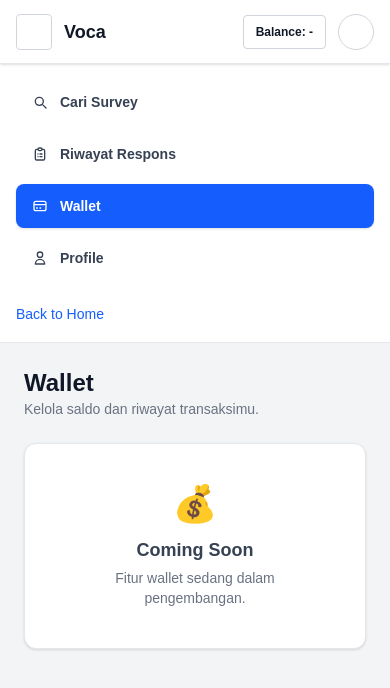
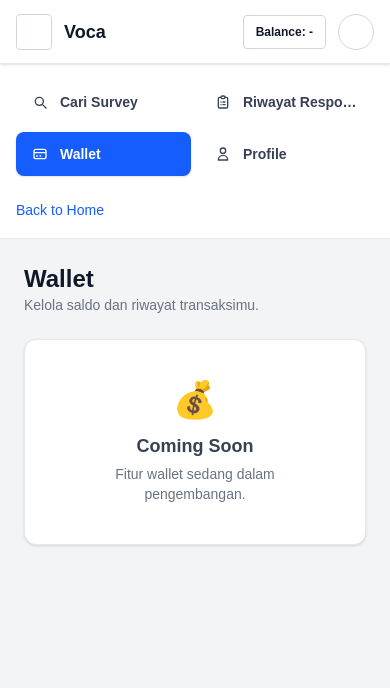
Before and after one commit to Murito-01/voca-app, a Next.js app: page /responder/wallet in a window 390 px wide. Shown: the top 688 px of the page. Built offline with nearby package versions, Linux system fonts and the light colour scheme; no server answers.

Commit message:
refactor: extract sidebar component for shared navigation logic across creator and responder views

```diff
--- a/src/components/creator/CreatorSidebar.tsx
+++ b/src/components/creator/CreatorSidebar.tsx
@@ -1,9 +1,8 @@
 'use client'
 
-import Link from 'next/link'
-import { usePathname } from 'next/navigation'
+import Sidebar, { type NavItem } from '@/components/ui/Sidebar'
 
-const navItems = [
+const navItems: NavItem[] = [
   {
     href: '/creator',
     label: 'My Surveys',
@@ -43,38 +42,5 @@ const navItems = [
 ]
 
 export default function CreatorSidebar() {
-  const pathname = usePathname()
-
-  const itemClass = (href: string) => {
-    const isActive =
-      href === '/creator'
-        ? pathname === '/creator'
-        : pathname.startsWith(href)
-
-    return `flex items-center gap-3 w-full rounded-lg px-4 py-3 text-left text-sm font-semibold transition-colors cursor-pointer ${
-      isActive
-        ? 'bg-blue-600 text-white shadow-sm'
-        : 'text-gray-700 hover:bg-gray-100'
-    }`
-  }
-
-  return (
-    <aside className="w-full border-b border-gray-200 bg-white px-4 py-4 md:sticky md:top-16 md:h-[calc(100vh-4rem)] md:w-64 md:shrink-0 md:overflow-y-auto md:border-b-0 md:border-r md:px-5">
-      <nav className="grid grid-cols-2 gap-2 sm:grid-cols-4 md:grid-cols-1">
-        {navItems.map((item) => (
-          <Link key={item.href} href={item.href} className={itemClass(item.href)}>
-            {item.icon}
-            <span className="truncate">{item.label}</span>
-          </Link>
-        ))}
-      </nav>
-
-      <Link
-        href="/"
-        className="mt-6 inline-flex text-sm font-medium text-blue-600 hover:underline"
-      >
-        Back to Home
-      </Link>
-    </aside>
-  )
+  return <Sidebar navItems={navItems} basePath="/creator" />
 }
--- a/src/components/responder/ResponderSidebar.tsx
+++ b/src/components/responder/ResponderSidebar.tsx
@@ -1,9 +1,8 @@
 'use client'
 
-import Link from 'next/link'
-import { usePathname } from 'next/navigation'
+import Sidebar, { type NavItem } from '@/components/ui/Sidebar'
 
-const navItems = [
+const navItems: NavItem[] = [
   {
     href: '/responder/explore',
     label: 'Cari Survey',
@@ -43,38 +42,5 @@ const navItems = [
 ]
 
 export default function ResponderSidebar() {
-  const pathname = usePathname()
-
-  const itemClass = (href: string) => {
-    const isActive =
-      href === '/responder'
-        ? pathname === '/responder'
-        : pathname.startsWith(href)
-
-    return `flex items-center gap-3 w-full rounded-lg px-4 py-3 text-left text-sm font-semibold transition-colors cursor-pointer ${
-      isActive
-        ? 'bg-blue-600 text-white shadow-sm'
-        : 'text-gray-700 hover:bg-gray-100'
-    }`
-  }
-
-  return (
-    <aside className="w-full border-b border-gray-200 bg-white px-4 py-4 md:sticky md:top-16 md:h-[calc(100vh-4rem)] md:w-64 md:overflow-y-auto md:border-b-0 md:border-r md:px-5">
-      <nav className="grid gap-2">
-        {navItems.map((item) => (
-          <Link key={item.href} href={item.href} className={itemClass(item.href)}>
-            {item.icon}
-            {item.label}
-          </Link>
-        ))}
-      </nav>
-
-      <Link
-        href="/"
-        className="mt-6 inline-flex text-sm font-medium text-blue-600 hover:underline"
-      >
-        Back to Home
-      </Link>
-    </aside>
-  )
+  return <Sidebar navItems={navItems} basePath="/responder" />
 }
--- /dev/null
+++ b/src/components/ui/Sidebar.tsx
@@ -0,0 +1,54 @@
+'use client'
+
+import Link from 'next/link'
+import { usePathname } from 'next/navigation'
+import { type ReactNode } from 'react'
+
+export interface NavItem {
+  href: string
+  label: string
+  icon: ReactNode
+}
+
+interface SidebarProps {
+  navItems: NavItem[]
+  /** The exact path that should only match on strict equality (e.g. '/creator' or '/responder') */
+  basePath: string
+}
+
+export default function Sidebar({ navItems, basePath }: SidebarProps) {
+  const pathname = usePathname()
+
+  const itemClass = (href: string) => {
+    const isActive =
+      href === basePath
+        ? pathname === basePath
+        : pathname.startsWith(href)
+
+    return `flex items-center gap-3 w-full rounded-lg px-4 py-3 text-left text-sm font-semibold transition-colors cursor-pointer ${
+      isActive
+        ? 'bg-blue-600 text-white shadow-sm'
+        : 'text-gray-700 hover:bg-gray-100'
+    }`
+  }
+
+  return (
+    <aside className="w-full border-b border-gray-200 bg-white px-4 py-4 md:sticky md:top-16 md:h-[calc(100vh-4rem)] md:w-64 md:shrink-0 md:overflow-y-auto md:border-b-0 md:border-r md:px-5">
+      <nav className="grid grid-cols-2 gap-2 sm:grid-cols-4 md:grid-cols-1">
+        {navItems.map((item) => (
+          <Link key={item.href} href={item.href} className={itemClass(item.href)}>
+            {item.icon}
+            <span className="truncate">{item.label}</span>
+          </Link>
+        ))}
+      </nav>
+
+      <Link
+        href="/"
+        className="mt-6 inline-flex text-sm font-medium text-blue-600 hover:underline"
+      >
+        Back to Home
+      </Link>
+    </aside>
+  )
+}
```
